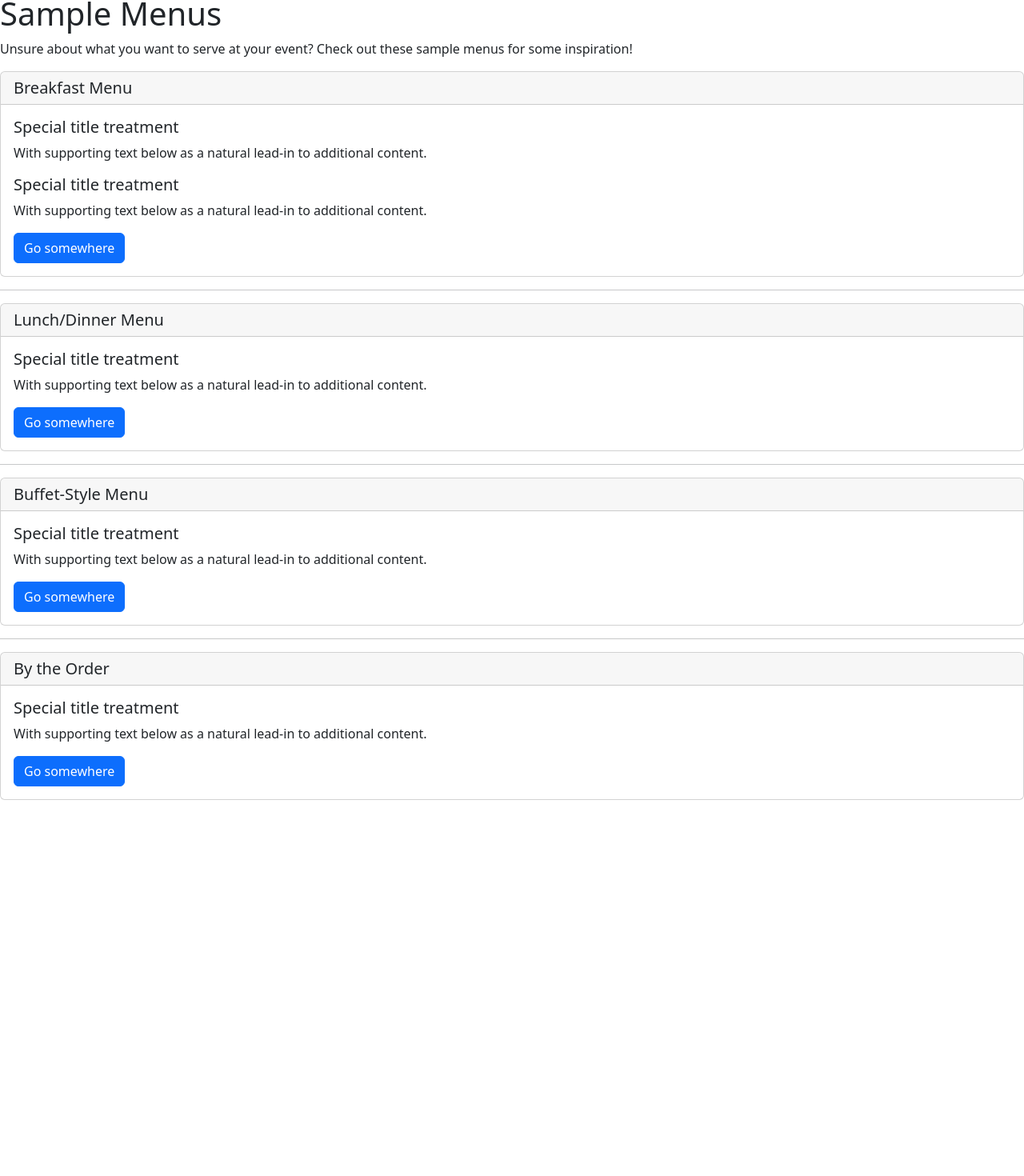
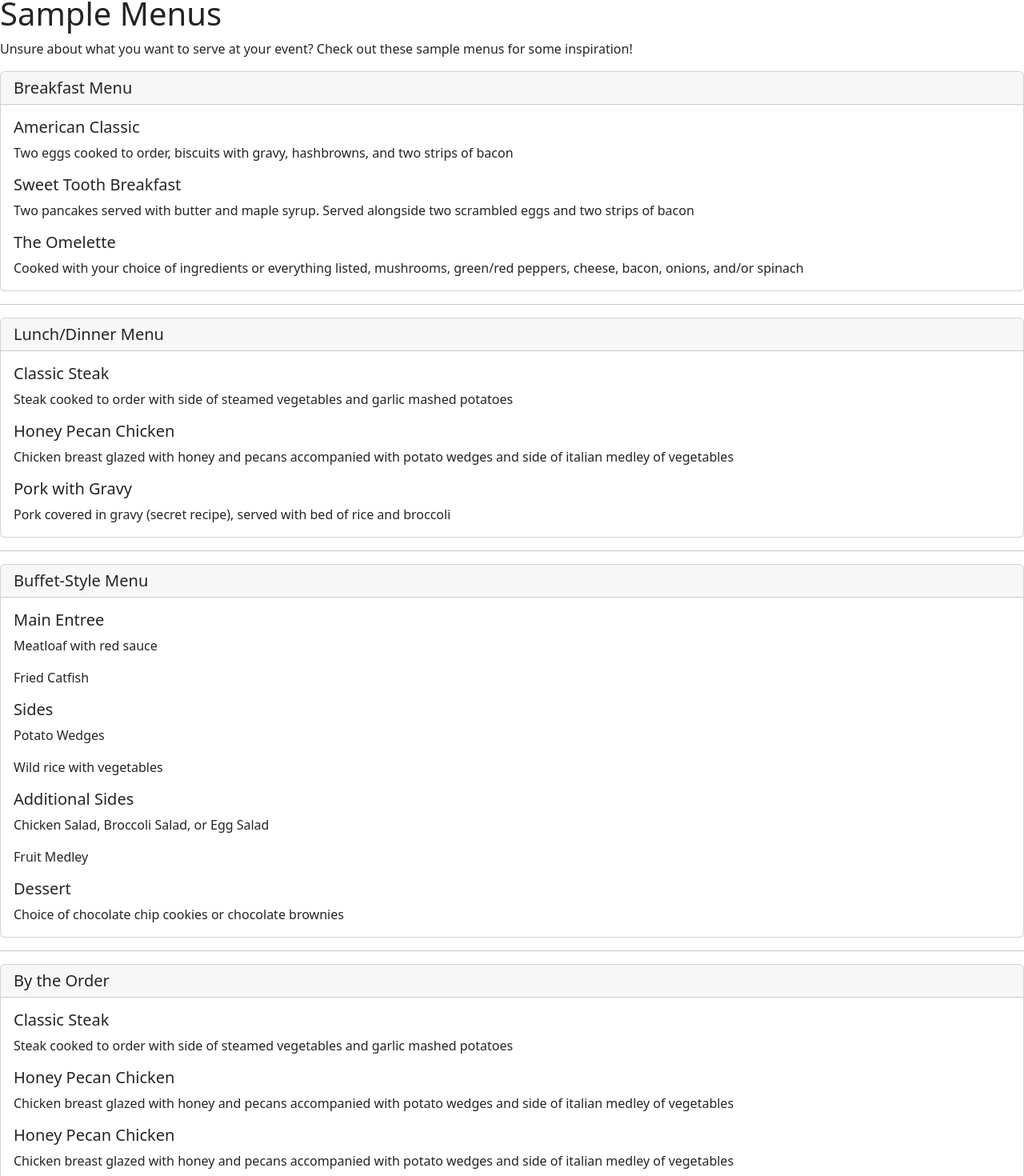
Before and after one commit to javenegas1/jv-catering, a React (Create React App) app in the folder catering-app/: page /sample in a window 1280 px wide. Shown: the part 63-1533 px from the top of the page at 80% size. Before the commit the page ends 1063 px from the top, so only its background shows below. Built offline with nearby package versions, Linux system fonts and the light colour scheme.

Commit message:
sample menus created

```diff
--- a/catering-app/src/components/Sample.js
+++ b/catering-app/src/components/Sample.js
@@ -12,15 +12,19 @@ export default function Sample() {
         <Card>
       <Card.Header as="h5">Breakfast Menu</Card.Header>
       <Card.Body>
-        <Card.Title>Special title treatment</Card.Title>
+        <Card.Title>American Classic</Card.Title>
         <Card.Text>
-          With supporting text below as a natural lead-in to additional content.
+          Two eggs cooked to order, biscuits with gravy, hashbrowns, and two strips of bacon
         </Card.Text>
-        <Card.Title>Special title treatment</Card.Title>
+        <Card.Title>Sweet Tooth Breakfast</Card.Title>
         <Card.Text>
-          With supporting text below as a natural lead-in to additional content.
+          Two pancakes served with butter and maple syrup. Served alongside two scrambled eggs and two strips of bacon
         </Card.Text>
-        <Button variant="primary">Go somewhere</Button>
+        <Card.Title>The Omelette</Card.Title>
+        <Card.Text>
+           Cooked with your choice of ingredients or everything listed, mushrooms, green/red peppers, cheese, bacon, onions, and/or spinach
+        </Card.Text>
+        {/* <Button variant="primary">Go somewhere</Button> */}
       </Card.Body>
         </Card>
 
@@ -29,11 +33,19 @@ export default function Sample() {
         <Card>
       <Card.Header as="h5">Lunch/Dinner Menu</Card.Header>
       <Card.Body>
-        <Card.Title>Special title treatment</Card.Title>
+      <Card.Title>Classic Steak</Card.Title>
         <Card.Text>
-          With supporting text below as a natural lead-in to additional content.
+          Steak cooked to order with side of steamed vegetables and garlic mashed potatoes
         </Card.Text>
-        <Button variant="primary">Go somewhere</Button>
+        <Card.Title>Honey Pecan Chicken</Card.Title>
+        <Card.Text>
+          Chicken breast glazed with honey and pecans accompanied with potato wedges and side of italian medley of vegetables
+        </Card.Text>
+        <Card.Title>Pork with Gravy</Card.Title>
+        <Card.Text>
+          Pork covered in gravy (secret recipe), served with bed of rice and broccoli
+        </Card.Text>
+        {/* <Button variant="primary">Go somewhere</Button> */}
       </Card.Body>
         </Card>
 
@@ -42,11 +54,33 @@ export default function Sample() {
         <Card>
       <Card.Header as="h5">Buffet-Style Menu</Card.Header>
       <Card.Body>
-        <Card.Title>Special title treatment</Card.Title>
+        <Card.Title>Main Entree</Card.Title>
         <Card.Text>
-          With supporting text below as a natural lead-in to additional content.
+          Meatloaf with red sauce
         </Card.Text>
-        <Button variant="primary">Go somewhere</Button>
+        <Card.Text>
+          Fried Catfish
+        </Card.Text>
+        <Card.Title>Sides</Card.Title>
+        <Card.Text>
+          Potato Wedges
+        </Card.Text>
+        <Card.Text>
+          Wild rice with vegetables
+        </Card.Text>
+        <Card.Title>Additional Sides</Card.Title>
+        <Card.Text>
+          Chicken Salad, Broccoli Salad, or Egg Salad
+        </Card.Text>
+        <Card.Text>
+          Fruit Medley
+        </Card.Text>
+        <Card.Title>Dessert</Card.Title>
+        <Card.Text>
+          Choice of chocolate chip cookies or chocolate brownies
+        </Card.Text>
+
+        {/* <Button variant="primary">Go somewhere</Button> */}
       </Card.Body>
         </Card>
 
@@ -55,11 +89,19 @@ export default function Sample() {
         <Card>
       <Card.Header as="h5">By the Order</Card.Header>
       <Card.Body>
-        <Card.Title>Special title treatment</Card.Title>
+        <Card.Title>Classic Steak</Card.Title>
         <Card.Text>
-          With supporting text below as a natural lead-in to additional content.
+          Steak cooked to order with side of steamed vegetables and garlic mashed potatoes
         </Card.Text>
-        <Button variant="primary">Go somewhere</Button>
+        <Card.Title>Honey Pecan Chicken</Card.Title>
+        <Card.Text>
+          Chicken breast glazed with honey and pecans accompanied with potato wedges and side of italian medley of vegetables
+        </Card.Text>
+        <Card.Title>Honey Pecan Chicken</Card.Title>
+        <Card.Text>
+          Chicken breast glazed with honey and pecans accompanied with potato wedges and side of italian medley of vegetables
+        </Card.Text>
+        {/* <Button variant="primary">Go somewhere</Button> */}
       </Card.Body>
         </Card>
     </div>
```
